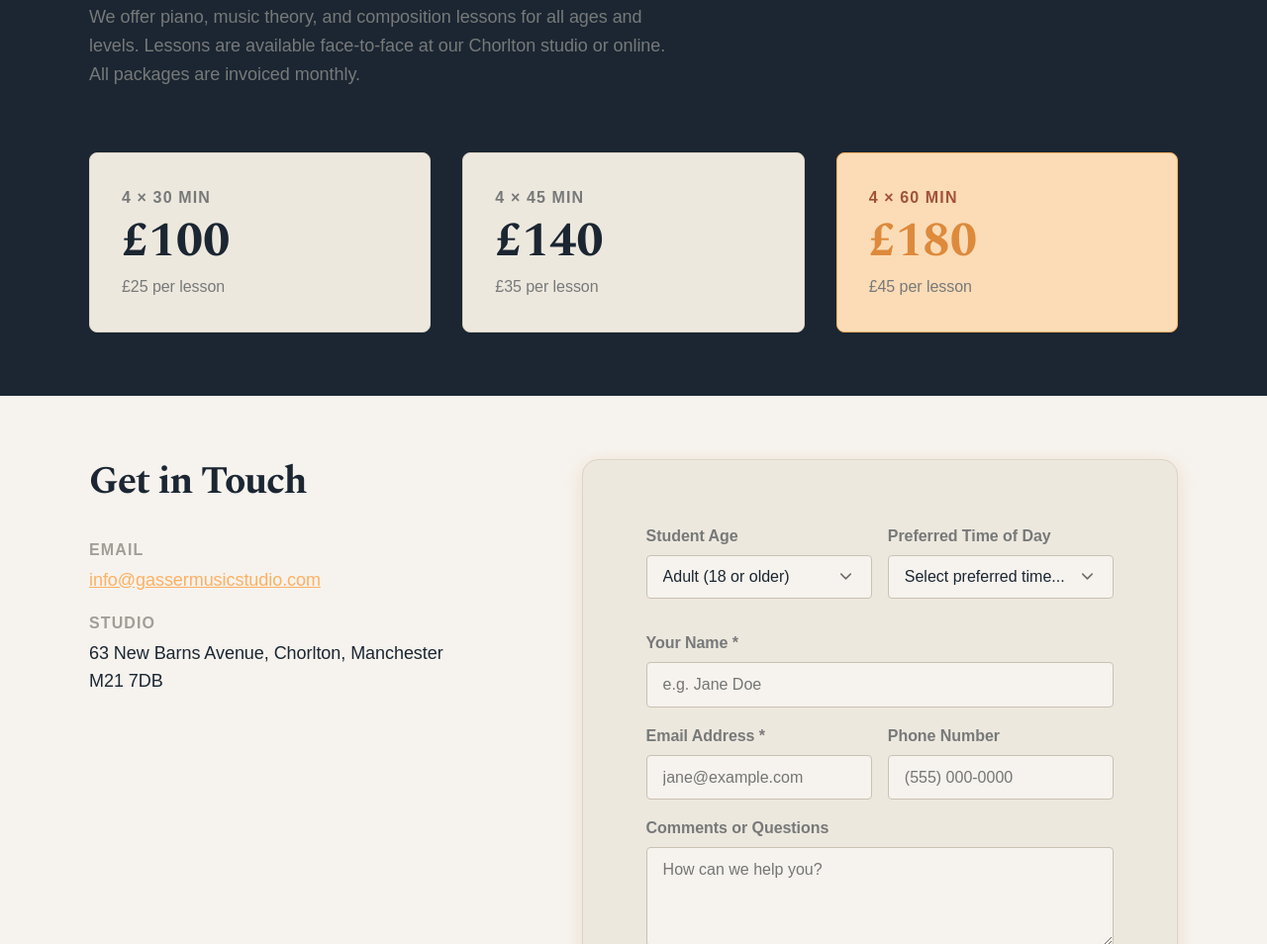
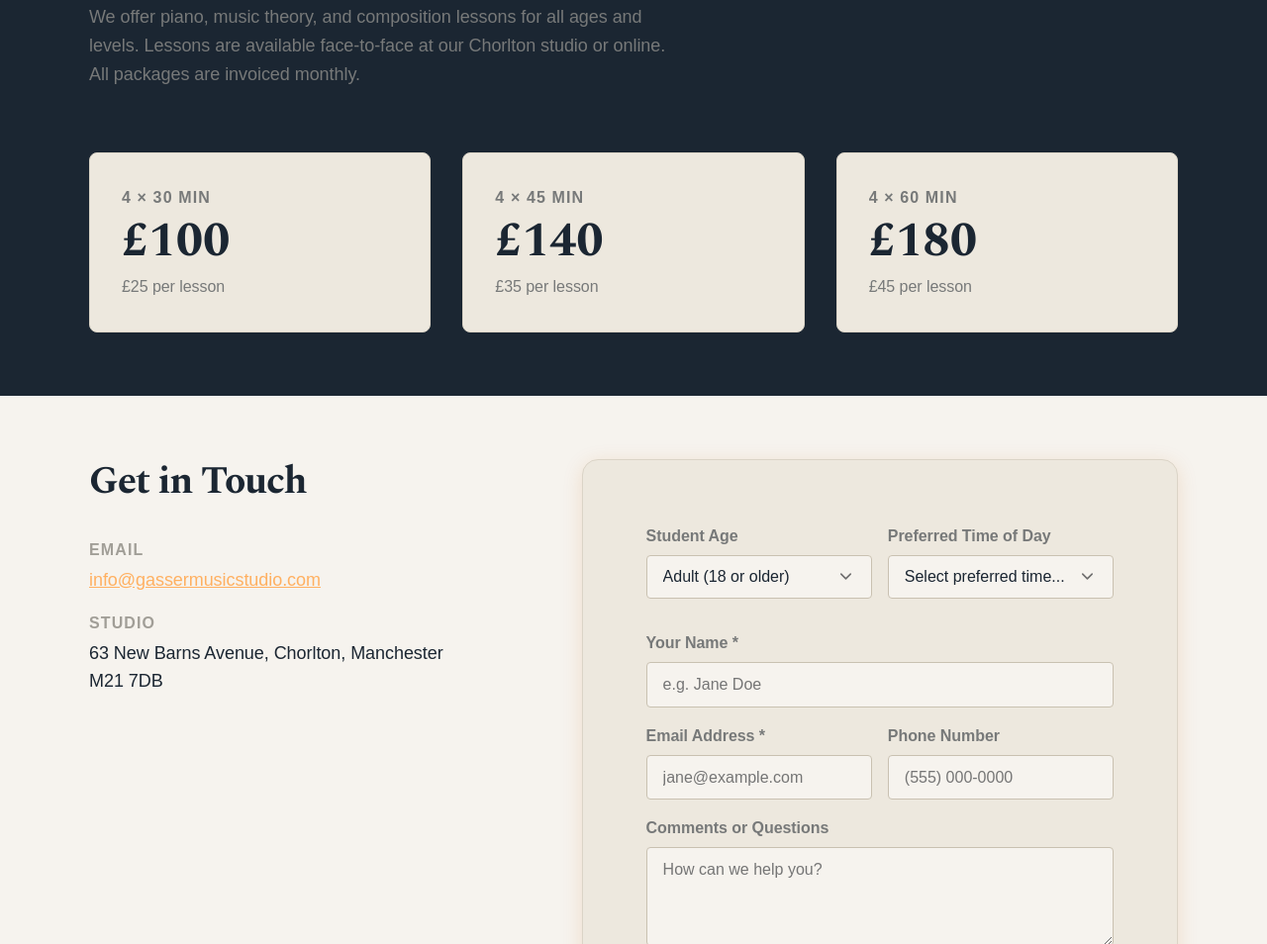
Before and after one commit to thchristensen/gassermusicstudio, an Eleventy site: page src/index.njk in a window 1280 px wide. Shown: the part 1653-2607 px from the top of the page at 99% size. Built offline with nearby package versions, Linux system fonts and the light colour scheme; Eleventy itself is replaced by a stand-in of ours; files that its build step writes are made by us from their sources; a web font is replaced by a local one.

Commit message:
remove featured card

```diff
--- a/src/index.njk
+++ b/src/index.njk
@@ -65,7 +65,7 @@ seoKey: home
     <p class="section__intro" data-cms-path="cms.home.lessons.intro">{{ cms.home.lessons.intro }}</p>
     <div class="pricing-grid">
       {% for pkg in cms.home.lessons.packages %}
-        <div class="pricing-card{% if loop.last %} pricing-card--featured{% endif %}">
+        <div class="pricing-card">
           <div class="pricing-card__label" data-cms-path="cms.home.lessons.packages.{{ loop.index0 }}.label">{{ pkg.label }}</div>
           <div class="pricing-card__price" data-cms-path="cms.home.lessons.packages.{{ loop.index0 }}.price">{{ pkg.price }}</div>
           <div class="pricing-card__per" data-cms-path="cms.home.lessons.packages.{{ loop.index0 }}.per_lesson">{{ pkg.per_lesson }}</div>
```
